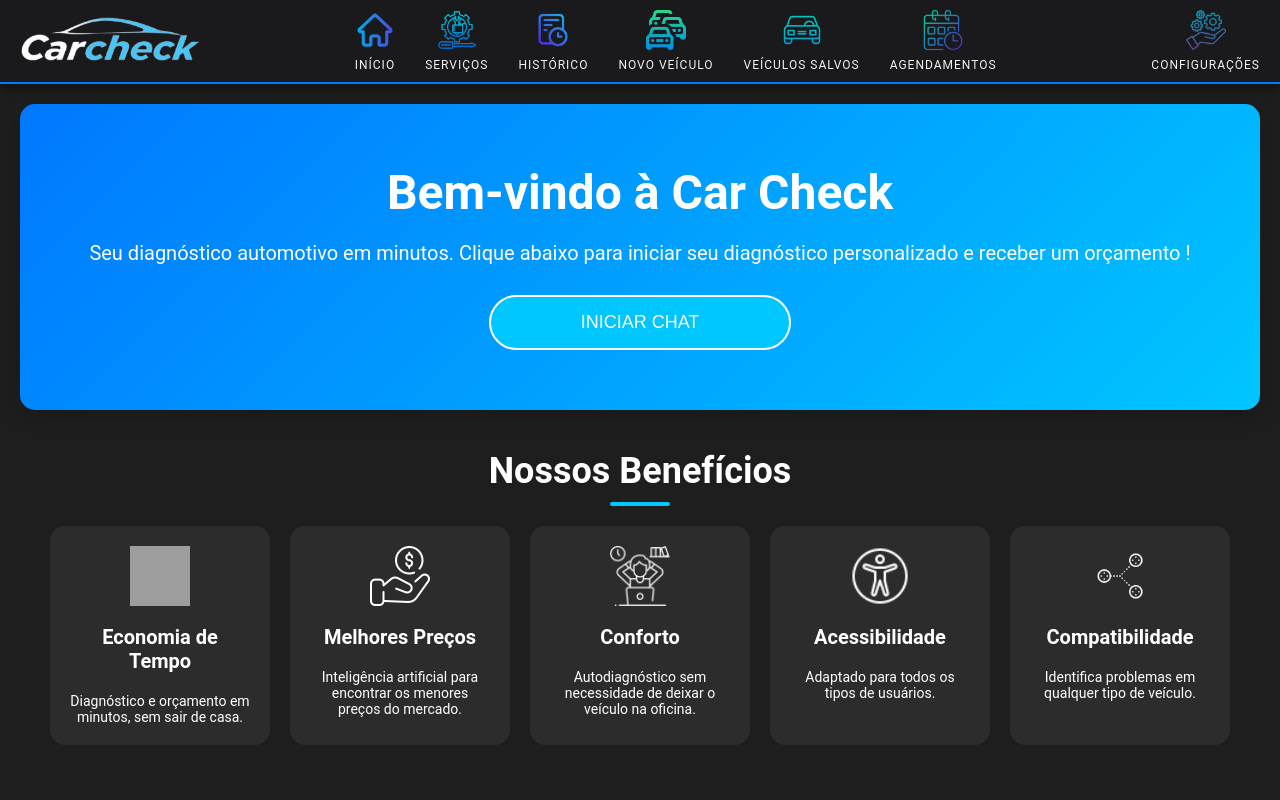
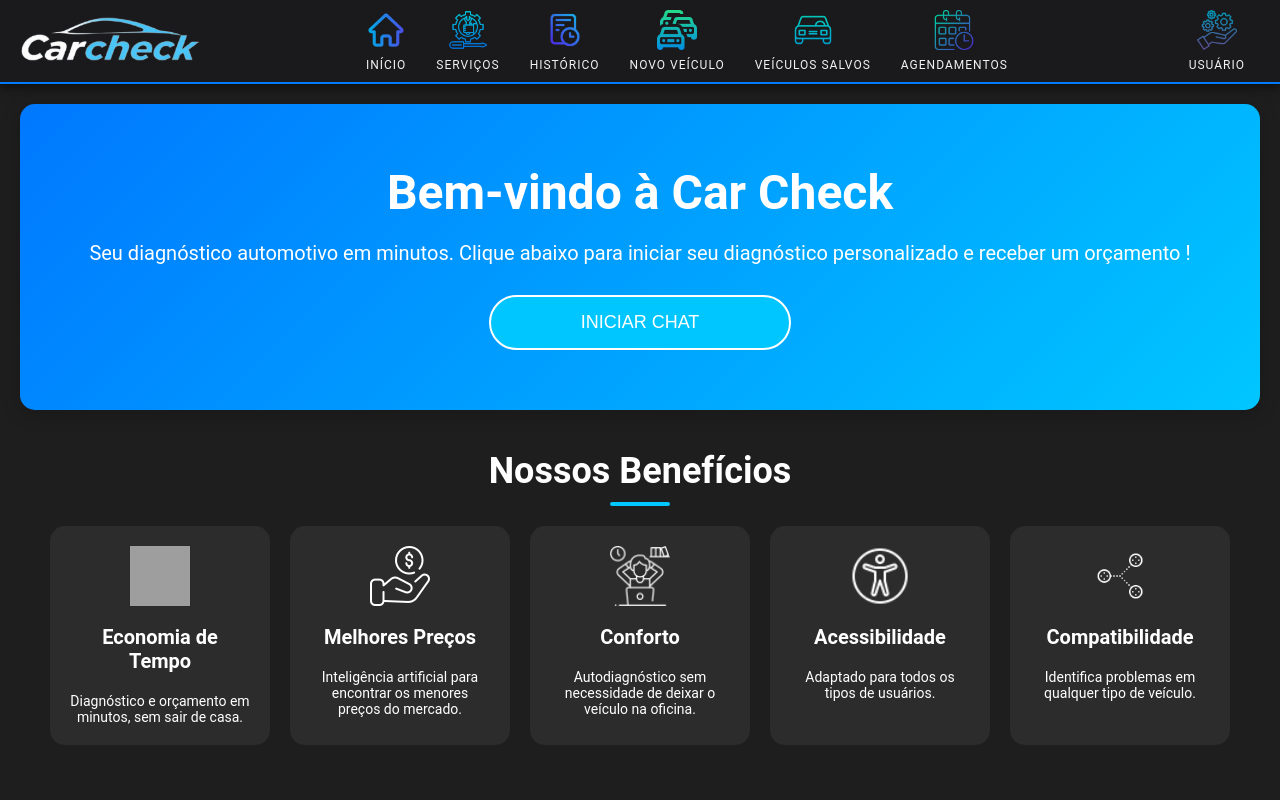
Before and after one commit to Cruz-011/NEXT, a React (Vite) app: page / in a window 1280 px wide. Shown: the top 800 px of the page. Built offline with nearby package versions, Linux system fonts and the light colour scheme; grey boxes are pictures that could not be loaded.

Commit message:
correcao

```diff
--- a/src/Components/Cabecalho.tsx
+++ b/src/Components/Cabecalho.tsx
@@ -22,8 +22,8 @@ const Container = styled.div`
   padding: 10px 20px;
 
   @media (max-width: 768px) {
-    flex-wrap: wrap;
-    justify-content: space-around;
+    flex-direction: column; /* Alinha os itens em coluna em telas menores */
+    align-items: center; /* Centraliza os itens */
   }
 `;
 
@@ -39,13 +39,8 @@ const Logo = styled.img`
 
 const Menu = styled.nav`
   display: flex;
-  flex: 1;
-  justify-content: center;
-
-  @media (max-width: 768px) {
-    justify-content: center;
-    margin-top: 10px;
-  }
+  justify-content: center; /* Centraliza o menu */
+  flex-wrap: wrap; /* Permite que os itens quebrem em várias linhas em telas pequenas */
 `;
 
 const NavItem = styled.div`
@@ -55,7 +50,6 @@ const NavItem = styled.div`
   align-items: center;
   cursor: pointer;
   transition: transform 0.3s ease-in-out;
-  text-decoration: none;
 
   &:hover {
     transform: scale(1.1); /* Efeito de zoom ao passar o mouse */
@@ -111,6 +105,7 @@ const ConfigContainer = styled.div`
   align-items: center;
   cursor: pointer;
   transition: transform 0.3s ease-in-out;
+  margin: 0 15px; /* Adiciona margem para separar do item anterior */
 
   &:hover {
     transform: scale(1.1);
@@ -279,23 +274,24 @@ const Cabecalho: React.FC = () => {
               <NavText>Veículos Salvos</NavText>
             </Link>
           </NavItem>
+          {/* Item Agendamentos adicionado aqui */}
           <NavItem>
-            <Link to="/AgendamentosRealizados">
-              <NavIcon src="/imagens/agenda.png" alt="agendamento" />
+            <Link to="/agendamentos">
+              <NavIcon src="/imagens/agenda.png" alt="Agendamentos" />
               <NavText>Agendamentos</NavText>
             </Link>
           </NavItem>
         </Menu>
-        {/* Configurações */}
+
+        {/* Configurações do Usuário */}
         <ConfigContainer ref={configRef} onClick={toggleDropdown}>
           <ConfigIcon src="/imagens/configuracoes.png" alt="Configurações" />
-          <ConfigText>Configurações</ConfigText>
+          <ConfigText>{userName}</ConfigText>
           {isDropdownOpen && (
             <DropdownMenu>
-                <span style={{ color: '#f1f1f1', padding: '10px 20px', textAlign: 'center' }}> Olá, {userName}</span>
-                <DropdownItem onClick={handleChangeName}>Mudar Nome</DropdownItem>
-               <DropdownItem onClick={handleLogout}>Sair</DropdownItem>
-               <DropdownItem onClick={handlemecanico}>Acessar como Mecânico</DropdownItem> {/* Aqui */}
+              <DropdownItem onClick={handleChangeName}>Alterar Nome</DropdownItem>
+              <DropdownItem onClick={handleLogout}>Sair</DropdownItem>
+              <DropdownItem onClick={handlemecanico}>Mecânico</DropdownItem>
             </DropdownMenu>
           )}
         </ConfigContainer>
```
